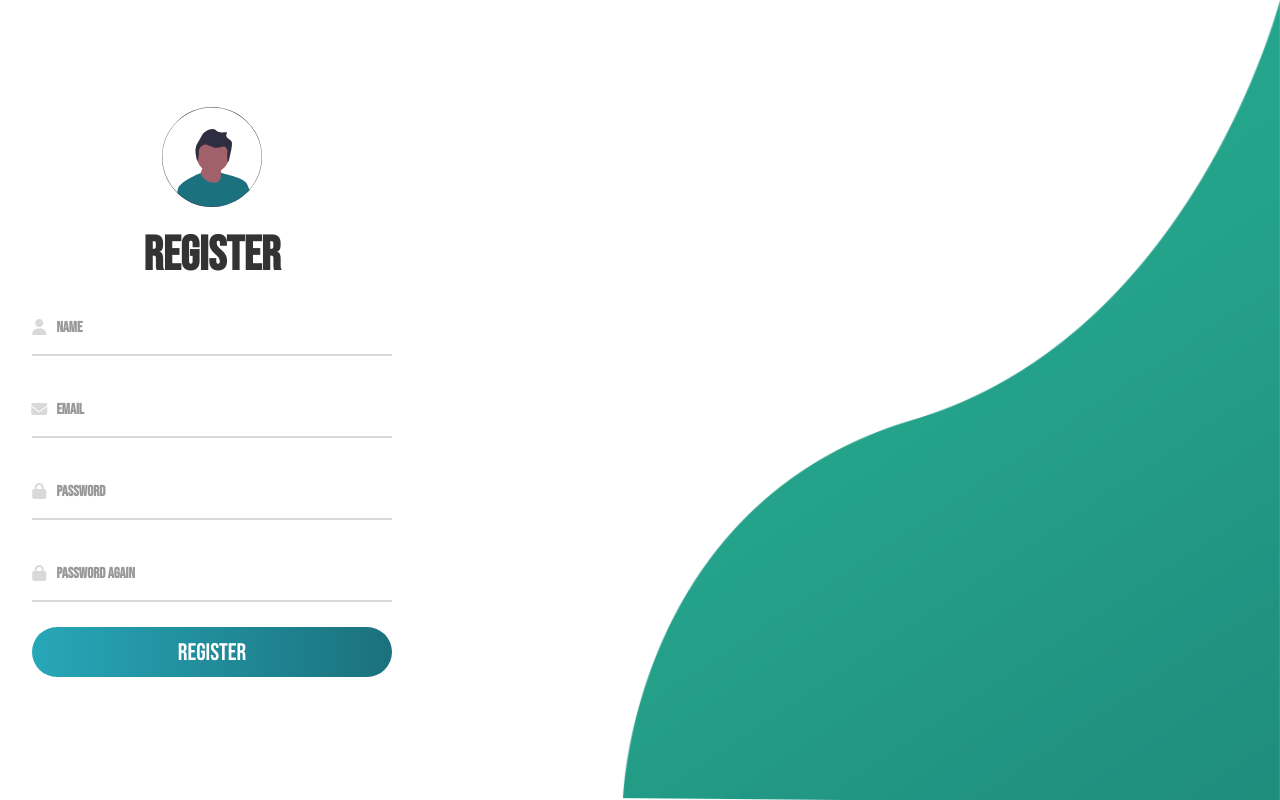
After one commit to abhinavgajria/Progressify, a Django app: page /register in a window 1280 px wide. The commit adds this page. Run offline with Django 4.2, Linux system fonts and the light colour scheme; some libraries are stand-ins or nearby versions.

Commit message:
login and register

```diff
--- a/Progressify/settings.py
+++ b/Progressify/settings.py
@@ -11,6 +11,7 @@ https://docs.djangoproject.com/en/4.1/ref/settings/
 """
 
 from pathlib import Path
+import os
 
 # Build paths inside the project like this: BASE_DIR / 'subdir'.
 BASE_DIR = Path(__file__).resolve().parent.parent
@@ -117,6 +118,7 @@ USE_TZ = True
 # https://docs.djangoproject.com/en/4.1/howto/static-files/
 
 STATIC_URL = 'static/'
+STATICFILES_DIRS = (os.path.join(BASE_DIR, 'static'),)
 
 # Default primary key field type
 # https://docs.djangoproject.com/en/4.1/ref/settings/#default-auto-field
--- a/app/urls.py
+++ b/app/urls.py
@@ -3,4 +3,7 @@ from . import views
 
 urlpatterns = [
     path('', views.index, name='index'),
+    path('register', views.register, name='register'),
+    path('login', views.login, name='login'),
+    path('logout', views.logout, name = 'logout'),
 ]
--- a/app/views.py
+++ b/app/views.py
@@ -1,5 +1,52 @@
-from django.shortcuts import render
+from django.shortcuts import render, redirect
+from django.http import HttpResponse
+from django.contrib.auth.models import User, auth
+from django.contrib import messages
 
 # Create your views here.
 def index(request):
     return render(request, 'index.html')
+
+def register(request):
+    if request.method == 'POST':
+        username = request.POST['username']
+        email = request.POST['email']
+        password1 = request.POST['password1']
+        password2 = request.POST['password2']
+
+        if password1 == password2:
+            if User.objects.filter(username=username).exists():
+                messages.info(request, 'Username already exists')
+                return redirect('register')
+            elif User.objects.filter(email=email).exists():
+                messages.info(request, 'Email already exists')
+                return redirect('register')
+            else:
+                user = User.objects.create_user(username=username, email=email, password=password1)
+                user.save();
+                return redirect('login')
+        else:
+            messages.info(request,'Password mismatch')
+            return redirect('register')
+    else:
+        return render(request, 'register.html')
+
+def login(request):
+    if request.method == 'POST':
+        username = request.POST['username']
+        password = request.POST['password']
+
+        user = auth.authenticate(username= username, password=password)
+
+        if user is not None:
+            auth.login(request, user)
+            return redirect('/')
+        else:
+            messages.info(request, 'Invalid Credentials')
+            return redirect('login')
+    else:
+        return render(request, 'login.html')
+
+def logout(request):
+    auth.logout(request)
+    return redirect('/')
--- /dev/null
+++ b/static/main.js
@@ -0,0 +1,16 @@
+const inputs = document.querySelectorAll('.input');
+
+function focusFunc(){
+    let parent = this.parentNode.parentNode;
+    parent.classList.add('focus');
+}
+function blurFunc(){
+    let parent = this.parentNode.parentNode;
+    if(this.value == ''){
+        parent.classList.remove('focus');
+    }
+}
+inputs.forEach(input =>{
+    input.addEventListener('focus', focusFunc);
+    input.addEventListener('blur', blurFunc);
+});
--- /dev/null
+++ b/static/style.css
@@ -0,0 +1,204 @@
+*{
+    padding: 0;
+    margin: 0;
+    box-sizing: border-box;
+}
+body{
+    font-family: 'Bebas Neue', cursive;
+}
+.wave{
+    position: fixed;
+    height: 100%;
+    left: 0;
+    bottom: 0;
+    z-index: -1;
+}
+.waveflip{
+    position: fixed;
+    height: 100%;
+    right: 0;
+    bottom: 0;
+    z-index: -1;
+}
+.container{
+    width: 100vh;
+    height: 100vh;
+    display:grid;
+    grid-template-columns: repeat(2, 1fr);
+    grid-gap: 28rem;
+    padding: 0 2rem;
+}
+.image{
+    display:flex;
+    justify-content: flex-end;
+    align-items: center;
+}
+.image img{
+    width: 300px;
+    position: relative;
+    left: 10rem;
+}
+.login-container{
+    display: flex;
+    align-items:center;
+    text-align: center;
+}
+form{
+    width: 360px;
+}
+form h2{
+    font-size: 3rem;
+    margin: 15px 0;
+    color: #333;
+}
+.input-div{
+    position: relative;
+    display: grid;
+    grid-template-columns: 4% 93%;
+    margin: 25px 0;
+    padding: 5px 0;
+    border-bottom: 2px solid #d9d9d9;
+}
+.input-div:after, .input-div:before{
+    content: '';
+    position: absolute;
+    bottom: -2px;
+    width: 0;
+    height: 2px;
+    background-color:#1B717D;
+    transition:.3s;
+}
+.input-div:after{
+    right:50%;
+}
+.input-div:before{
+    left:50%;
+}
+
+.input-div.focus .i i{
+    color: #1B717D;
+}
+.input-div.focus div h5{
+    top: -5px;
+    font-size: 15px;
+}
+.input-div.focus:after, .input-div.focus:before{
+    width: 50%;
+
+}
+.profile{
+    width: 100px;
+}
+.input-div.one{
+    margin-top:0;
+}
+.input-div.one{
+    margin-bottom: 4px;
+}
+.i{
+    display:flex;
+    justify-content: center;
+    align-items: center;
+}
+.i i{
+    color: #d9d9d9;
+    transition: .3s;
+}
+.input-div > div{
+    position: relative;
+    height: 45px;
+}
+.input-div > div h5{
+    position: absolute;
+    left: 10px;
+    top: 50%;
+    transform: translateY(-50%);
+    color: #999;
+    font-size: 15px;
+    transition: .3s;
+}
+.input{
+    position: absolute;
+    width:100%;
+    height: 100%;
+    top: 0;
+    left: 0;
+    border: none;
+    outline: none;
+    background: none;
+    padding: 0.5rem 0.7rem;
+    font-size: 1.2rem;
+    color: #555;
+}
+a{
+    display: block;
+    text-align: right;
+    text-decoration: none;
+    color: #999;
+    font-size: 0.9rem;
+    transition: .3s;
+}
+a:hover{
+    color: #1B717D;
+}
+
+.btn{
+    display: block;
+    width: 100%;
+    height: 50px;
+    border-radius: 25px;
+    margin: 1rem 0;
+    font-size: 1.5rem;
+    outline: none;
+    border: none;
+    background-image: linear-gradient(to left, #27a7b8, #1B717D, #27a7b8);
+    cursor: pointer;
+    color: #fff;
+    background-size: 200%;
+    font-family: 'Bebas Neue', cursive;
+    transition: .5s;
+}
+.btn:hover{
+    background-position: right;
+}
+@media screen and (max-width: 1050px){
+    .container{
+        grid-gap: 5rem;
+    }
+    .login-container{
+        justify-content:center;
+        left: 10rem;
+        position: relative;
+    }
+}
+@media screen and (max-width: 1000px){
+    form{
+        width: 290px;
+    }
+    form h2{
+        font-size: 2.4rem;
+        margin: 8px 0;
+    }
+    .image img{
+        width: 280px;
+    }
+    .login-container{
+        justify-content:center;
+        left: 10rem;
+        position: relative;
+    }
+}
+@media screen and (max-width: 900px){
+    .image{
+        display: none;
+    }
+    .container{
+        grid-template-columns: 1fr;
+    }
+    .wave{
+        display: none;
+    }
+    .login-container{
+        justify-content: center;
+    }
+}
--- /dev/null
+++ b/templates/register.html
@@ -0,0 +1,69 @@
+{% load static %}
+<!DOCTYPE html>
+<html lang="en">
+  <head>
+    <meta charset="UTF-8" />
+    <meta http-equiv="X-UA-Compatible" content="IE=edge" />
+    <meta name="viewport" content="width=device-width, initial-scale=1.0" />
+    <link rel="preconnect" href="https://fonts.googleapis.com">
+    <script src="https://kit.fontawesome.com/a81368914c.js"></script>
+    <link rel="preconnect" href="https://fonts.gstatic.com" crossorigin>
+    <link href="https://fonts.googleapis.com/css2?family=Bebas+Neue&display=swap" rel="stylesheet">
+    <link rel="stylesheet" href="/static/style.css">
+    <title>Progressify</title>
+</head>
+<body>
+    {% for message in messages %}
+      <h5>{{message}}</h5>
+    {% endfor %}
+    <img class="waveflip" src="/static/images/waveflip.png" alt="">
+    <div class="container">
+        <div class="login-container">
+            <form method="POST" action="register">
+              {% csrf_token %}
+                <img class="profile" src="/static/images/profile.svg" alt="">
+                <h2>Register</h2>
+                <div class="input-div one">
+                  <div class="i">
+                    <i class="fas fa-user"></i>
+                  </div>
+                  <div>
+                    <h5>Name</h5>
+                    <input class="input" type="text" name="username">
+                  </div>
+                </div>
+                <div class="input-div two">
+                  <div class="i">
+                    <i class="fas fa-solid fa-envelope"></i>
+                  </div>
+                  <div>
+                    <h5>Email</h5>
+                    <input class="input" type="text" name="email">
+                  </div>
+                </div>
+                <div class="input-div three">
+                  <div class="i">
+                    <i class="fas fa-lock"></i>
+                  </div>
+                  <div>
+                    <h5>Password</h5>
+                    <input class="input" type="password" name="password1">
+                  </div>
+                </div>
+                <div class="input-div three">
+                  <div class="i">
+                    <i class="fas fa-lock"></i>
+                  </div>
+                  <div>
+                    <h5>Password Again</h5>
+                    <input class="input" type="password" name="password2">
+                  </div>
+                </div>
+                <input type="submit" class="btn" value="Register">
+              </form>
+
+        </div>
+    </div>
+    <script type="text/javascript" src="/static/main.js"></script>
+</body>
+</html>
```
Also changed, not shown: templates/index.html (+20 -9 lines), templates/login.html (added, +55 -0 lines), db.sqlite3, static/images/profile.svg (added), static/images/progress_tracking.svg (added), static/images/task_list.svg (added), static/images/tasks.svg (added), static/images/wave.png (added), static/images/waveflip - Copy.png (added), static/images/waveflip.png (added).
